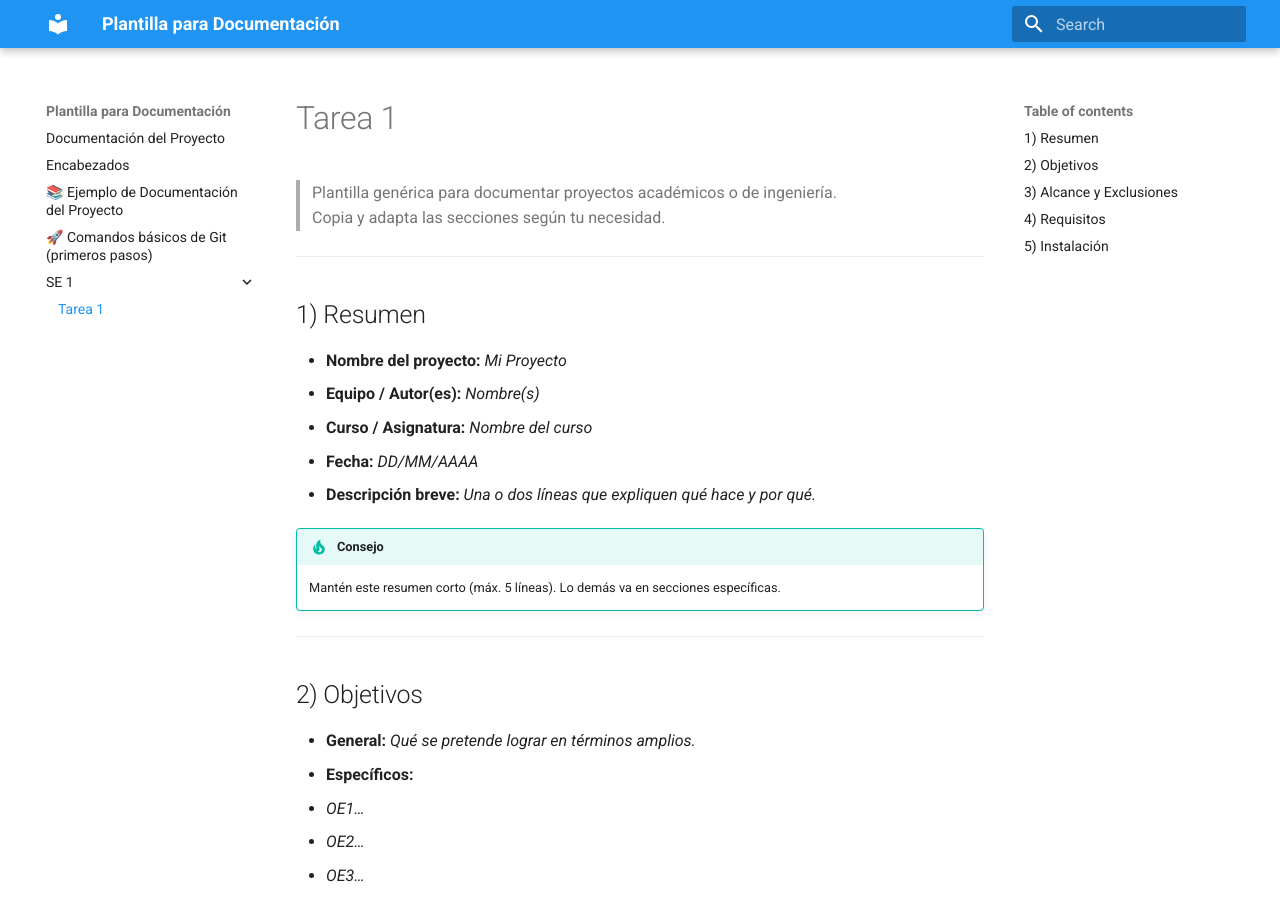
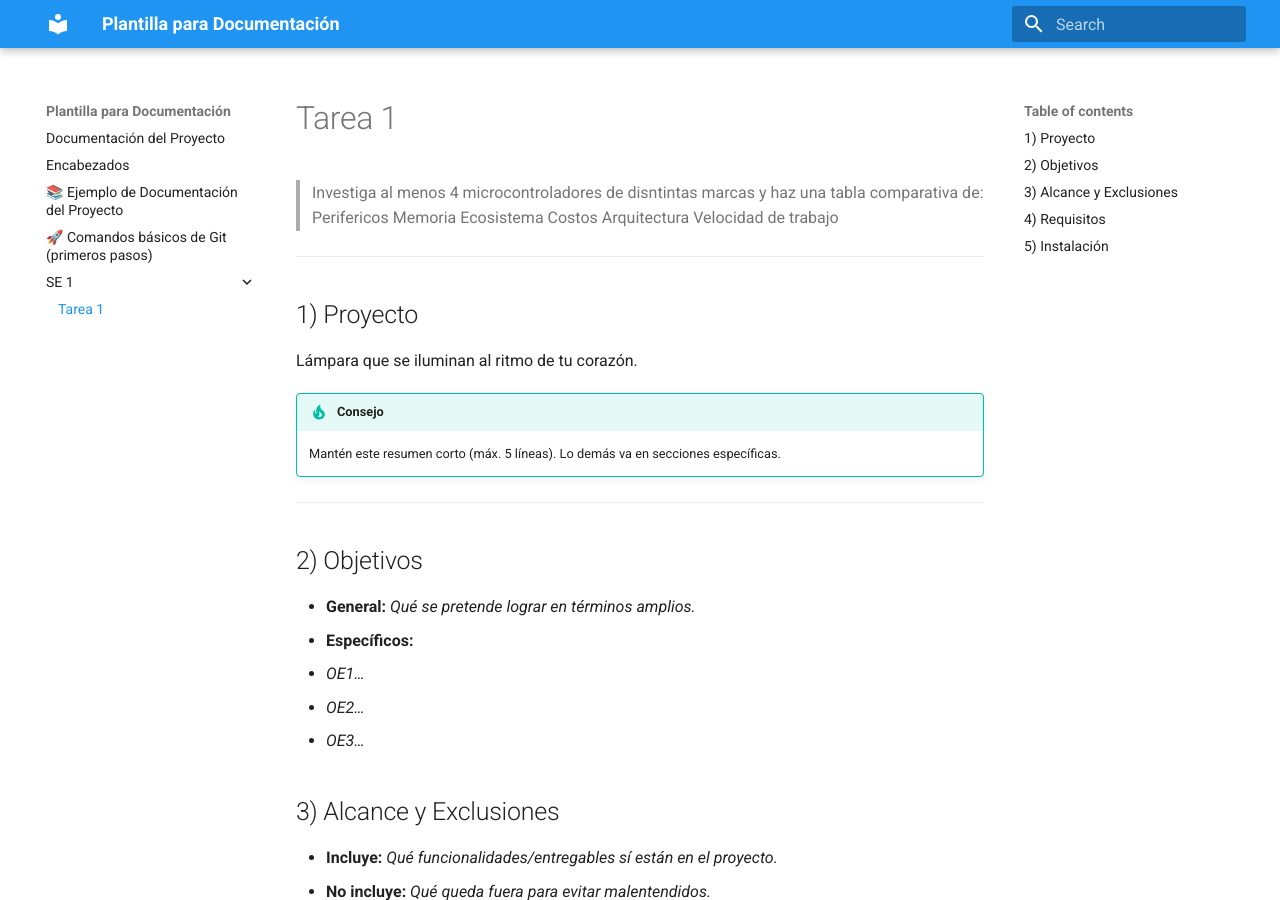
Before and after one commit to dannaags/my_docs, an MkDocs documentation site: the page built from docs/SE_1/Tarea1.md, in a window 1280 px wide and 900 px high. Built offline with MkDocs 1.6.1 and Material for MkDocs 9.7.7, drawn with Linux system fonts in a browser that asks for light colours.

Commit message:
cambiotare1a

```diff
--- a/docs/SE_1/Tarea1.md
+++ b/docs/SE_1/Tarea1.md
@@ -1,17 +1,18 @@
 # Tarea 1
 
-> Plantilla genérica para documentar proyectos académicos o de ingeniería.
-> Copia y adapta las secciones según tu necesidad.
+> Investiga al menos 4 microcontroladores de disntintas marcas y haz una tabla comparativa de:
+> Perifericos
+>Memoria
+>Ecosistema
+>Costos
+>Arquitectura
+>Velocidad de trabajo
 
 ---
 
-## 1) Resumen
+## 1) Proyecto
 
-- **Nombre del proyecto:** _Mi Proyecto_
-- **Equipo / Autor(es):** _Nombre(s)_
-- **Curso / Asignatura:** _Nombre del curso_
-- **Fecha:** _DD/MM/AAAA_
-- **Descripción breve:** _Una o dos líneas que expliquen qué hace y por qué._
+Lámpara que se iluminan al ritmo de tu corazón.
 
 !!! tip "Consejo"
     Mantén este resumen corto (máx. 5 líneas). Lo demás va en secciones específicas.
```
